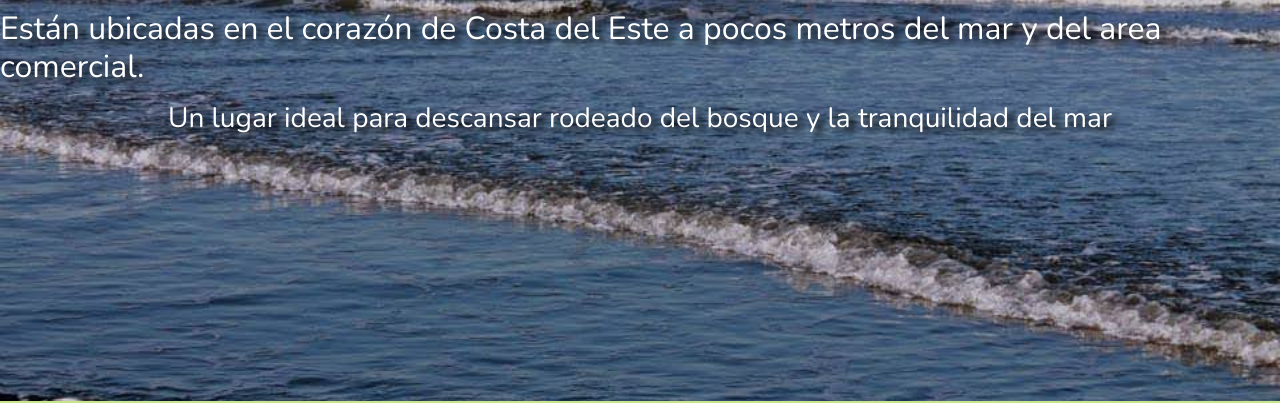
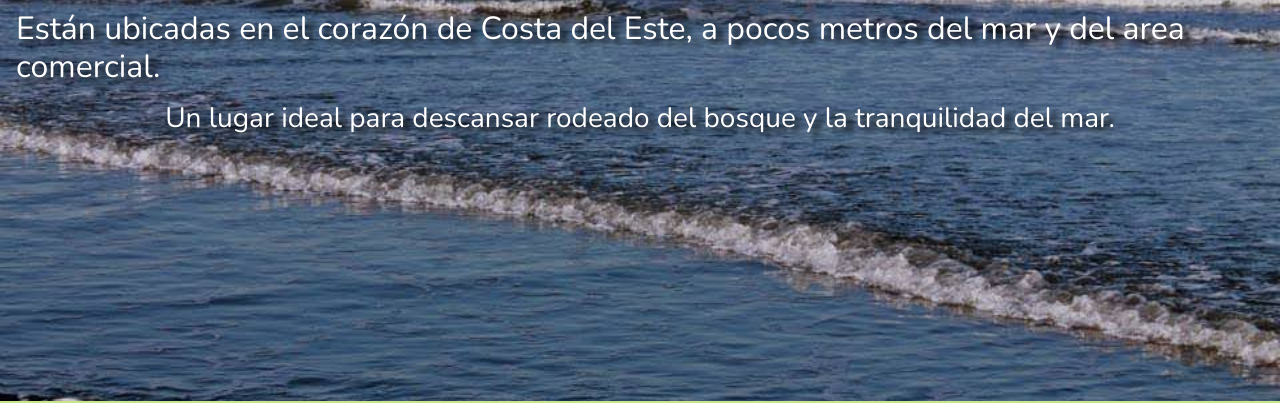
Before and after one commit to SharonFuraz/ProyectoCoderDesarrolloWeb, a website: page index.html in a window 1280 px wide. Shown: the part 431-834 px from the top of the page. Drawn offline with nearby package versions, Linux system fonts and the light colour scheme; a web font is replaced by a local one.

Commit message:
modificacion tipografica

```diff
--- a/index.html
+++ b/index.html
@@ -46,12 +46,12 @@
     <!-- Descripción foto principal -->
     <main class="index">
       <section class="index__playa d-flex flex-wrap">
-      <div class="d-flex justify-content-center align-items-center flex-column m-auto index__texto">
+      <div class="d-flex justify-content-center align-items-center flex-column m-auto px-3 index__texto">
         <h1 class="index__titular my-2">Los invitamos a conocer Cabañas <i>El Comienzo</i>...</h1>
         <h2 class="index__encabezado my-2">
-          Están ubicadas en el corazón de Costa del Este a pocos metros del mar y del area comercial.
+          Están ubicadas en el corazón de Costa del Este, a pocos metros del mar y del area comercial.
         </h2>
-        <h3 class="index__parrafo my-2">Un lugar ideal para descansar rodeado del bosque y la tranquilidad del mar</h3>
+        <h3 class="index__parrafo my-2">Un lugar ideal para descansar rodeado del bosque y la tranquilidad del mar.</h3>
       </div>
   </section>
   <!-- Informacion adicional -->
```
